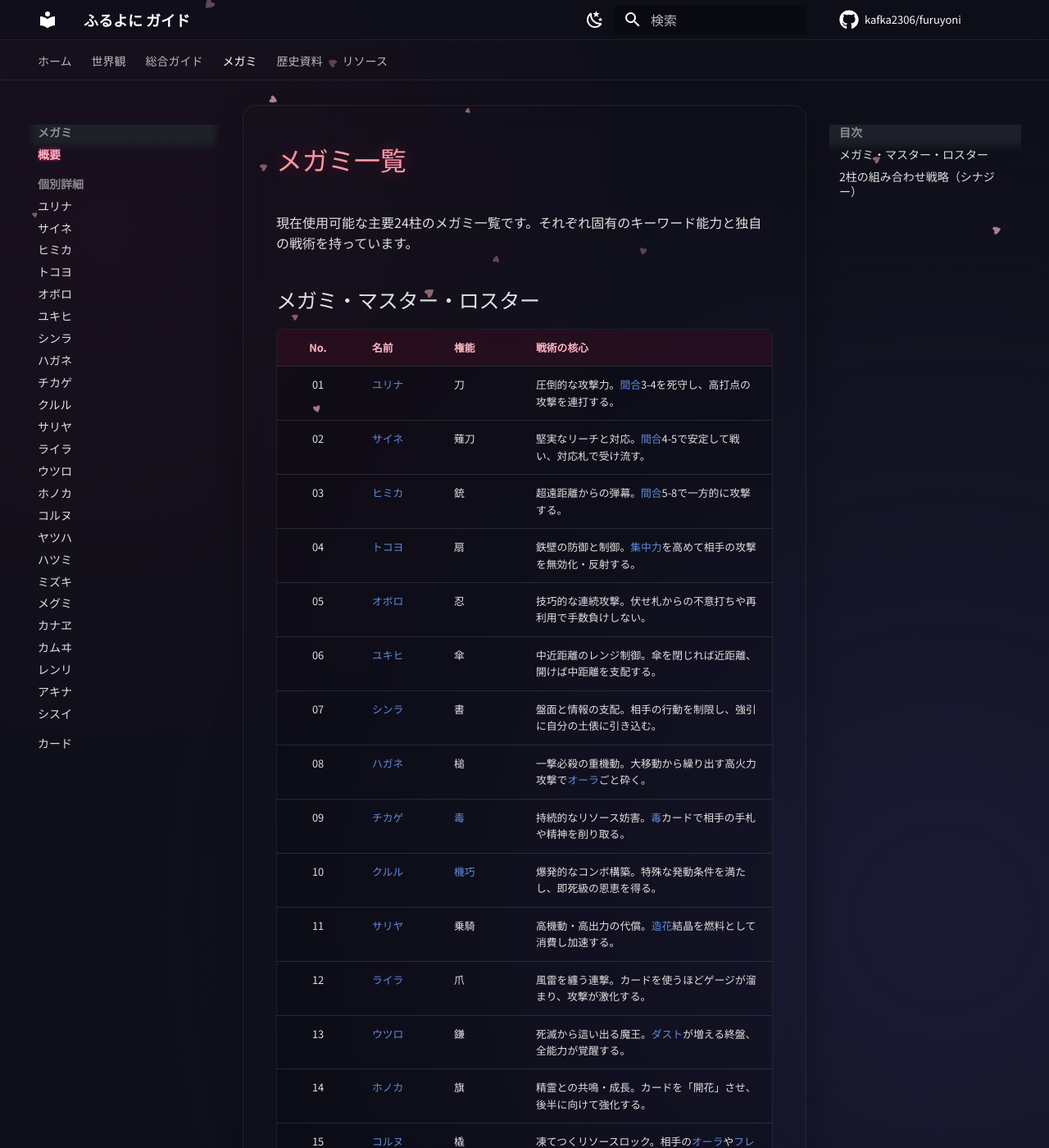
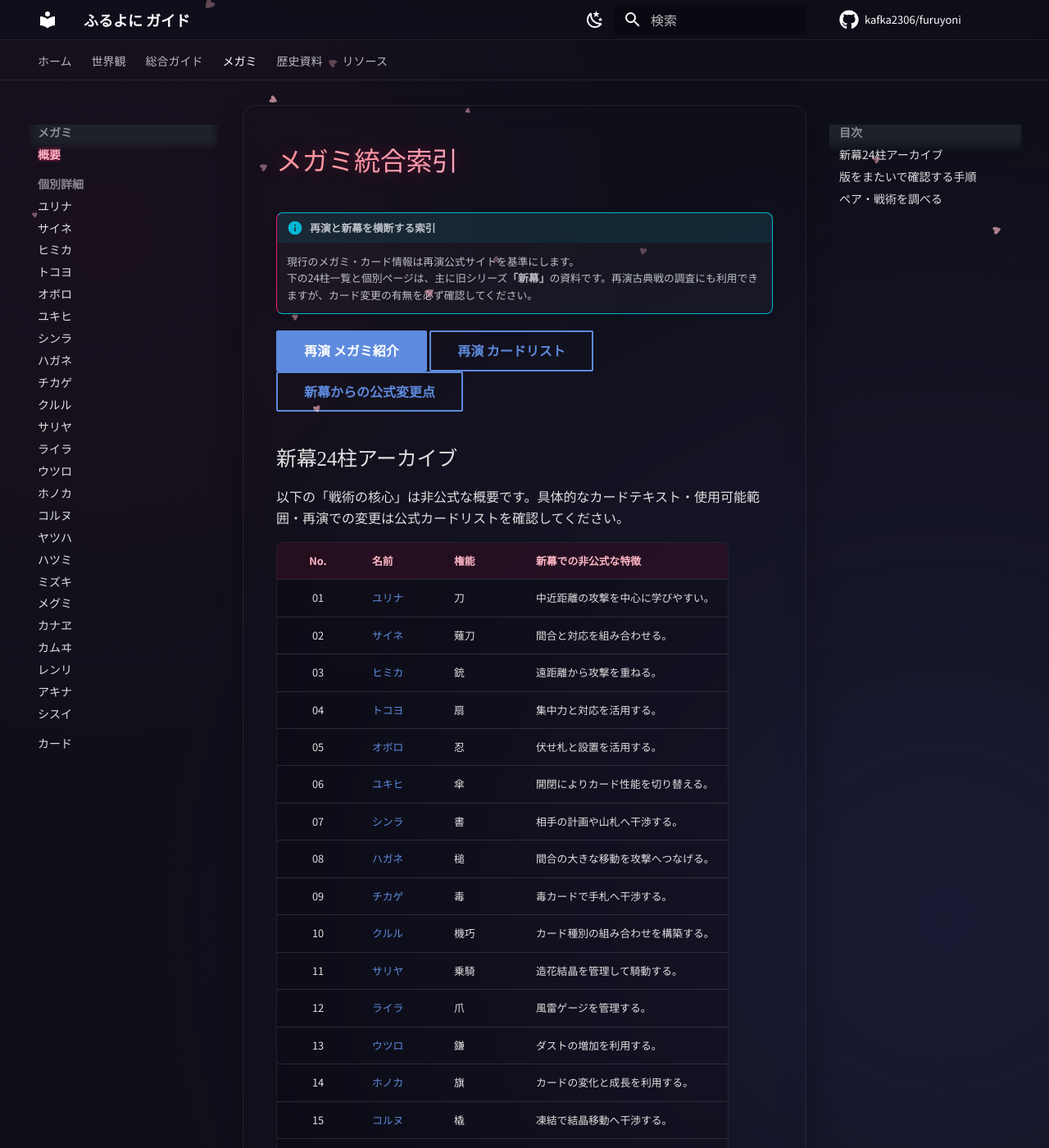
Before and after one commit to KAFKA2306/furuyoni, an MkDocs documentation site: the page built from docs/megami/index.md, in a window 1280 px wide and 1400 px high. Shown: the whole window at 82% size. Built offline with MkDocs 1.6.1 and Material for MkDocs 9.7.7, drawn with Linux system fonts in a browser that asks for light colours; comment, search, counter and statistics services are not loaded; some of the changed text lies outside the part shown.

Commit message:
fix: merge current Megami sources with 24-Megami archive

```diff
--- a/docs/megami/index.md
+++ b/docs/megami/index.md
@@ -1,48 +1,61 @@
-# メガミ一覧
-
-現在使用可能な主要24柱のメガミ一覧です。それぞれ固有のキーワード能力と独自の戦術を持っています。
-
-## メガミ・マスター・ロスター
-
-| No. | 名前 | 権能 | 戦術の核心 |
-|:---:|:---|:---|:---|
-| 01 | [ユリナ](01_yurina.md) | 刀 | 圧倒的な攻撃力。[間合](../rules.md#range)3-4を死守し、高打点の攻撃を連打する。 |
-| 02 | [サイネ](02_saine.md) | 薙刀 | 堅実なリーチと対応。[間合](../rules.md#range)4-5で安定して戦い、対応札で受け流す。 |
-| 03 | [ヒミカ](03_himika.md) | 銃 | 超遠距離からの弾幕。[間合](../rules.md#range)5-8で一方的に攻撃する。 |
-| 04 | [トコヨ](04_tokoyo.md) | 扇 | 鉄壁の防御と制御。[集中力](../rules.md#focus)を高めて相手の攻撃を無効化・反射する。 |
-| 05 | [オボロ](05_oboro.md) | 忍 | 技巧的な連続攻撃。伏せ札からの不意打ちや再利用で手数負けしない。 |
-| 06 | [ユキヒ](06_yukihi.md) | 傘 | 中近距離のレンジ制御。傘を閉じれば近距離、開けば中距離を支配する。 |
-| 07 | [シンラ](07_shinra.md) | 書 | 盤面と情報の支配。相手の行動を制限し、強引に自分の土俵に引き込む。 |
-| 08 | [ハガネ](08_hagane.md) | 槌 | 一撃必殺の重機動。大移動から繰り出す高火力攻撃で[オーラ](../rules.md#aura)ごと砕く。 |
-| 09 | [チカゲ](09_chikage.md) | [毒](../rules.md#poison) | 持続的なリソース妨害。[毒](../rules.md#poison)カードで相手の手札や精神を削り取る。 |
-| 10 | [クルル](10_kururu.md) | [機巧](../rules.md#mechanism) | 爆発的なコンボ構築。特殊な発動条件を満たし、即死級の恩恵を得る。 |
-| 11 | [サリヤ](11_sariya.md) | 乗騎 | 高機動・高出力の代償。[造花](../rules.md#ride)結晶を燃料として消費し加速する。 |
-| 12 | [ライラ](12_laila.md) | 爪 | 風雷を纏う連撃。カードを使うほどゲージが溜まり、攻撃が激化する。 |
-| 13 | [ウツロ](13_utsuro.md) | 鎌 | 死滅から這い出る魔王。[ダスト](../rules.md#dust)が増える終盤、全能力が覚醒する。 |
-| 14 | [ホノカ](14_honoka.md) | 旗 | 精霊との共鳴・成長。カードを「開花」させ、後半に向けて強化する。 |
-| 15 | [コルヌ](15_korunu.md) | 橇 | 凍てつくリソースロック。相手の[オーラ](../rules.md#aura)や[フレア](../rules.md#flare)を[凍結](../rules.md#freeze)して奪う。 |
-| 16 | [ヤツハ](16_yatsuha.md) | 鏡 | 変幻自在のコピー術。相手のステータスや攻撃を自分に写し取る。 |
-| 17 | [ハツミ](17_hatsumi.md) | 櫂 | [間合](../rules.md#range)5を維持するレンジロック。順風・逆風を管理し優位に立つ。 |
-| 18 | [ミズキ](18_mizuki.md) | 兜 | 対応特化。大手楯無門と防壁で堅牢な守りを築く。 |
-| 19 | [メグミ](19_megumi.md) | 唐棹 | 高火力アタッカー。瀧川希の掌で攻撃を強化し圧殺する。 |
-| 20 | [カナヱ](20_kanawe.md) | 面 | 物語を進行させ戦局を支配する。構想と幕の切り替えによる特殊勝利が強力。 |
-| 21 | [カムヰ](21_kamui.md) | 剣 | [通常札](../rules.md)の圧倒的攻撃力でテンポを取る。禁忌ゲージの管理が鍵。 |
-| 22 | [レンリ](22_renri.md) | 衣 | 偽証と心理戦。相手に「反証」の択を強いて、精神的・リソース的に追い詰める。 |
-| 23 | [アキナ](23_akina.md) | 算盤 | リソース操作の王。回収と投資で経済的に支配する。 |
-| 24 | [シスイ](24_shisui.md) | 鋸 | 裂傷による近距離ビートダウン。[オーラ](../rules.md#aura)上限を削り、圧倒的打点を叩き込む。 |
-
-
+---
+title: メガミ統合索引
+description: 再演公式情報と新幕24柱アーカイブの入口
 ---
 
-## 2柱の組み合わせ戦略（シナジー）
+# メガミ統合索引
 
-『ふるよに』の醍醐味は、2柱を組み合わせる「双掌」にあります。
-具体的なペアごとの戦略やデッキ例については、以下のページで詳しく解説しています。
+!!! info "再演と新幕を横断する索引"
+    現行のメガミ・カード情報は再演公式サイトを基準にします。
+    下の24柱一覧と個別ページは、主に旧シリーズ**「新幕」**の資料です。再演古典戦の調査にも利用できますが、カード変更の有無を必ず確認してください。
 
-[:material-arrow-right: **ペア攻略一覧へ**](../rules.md){ .md-button .md-button--primary .full-width }
+[再演 メガミ紹介](https://furuyoni.sekiseiro.com/re/megami/){ .md-button .md-button--primary }
+[再演 カードリスト](https://furuyoni.sekiseiro.com/re/cardlist/){ .md-button }
+[新幕からの公式変更点](https://furuyoni.sekiseiro.com/re/rules/renewal/){ .md-button }
 
+## 新幕24柱アーカイブ
 
----
+以下の「戦術の核心」は非公式な概要です。具体的なカードテキスト・使用可能範囲・再演での変更は公式カードリストを確認してください。
 
-!!! tip
-    初心者のペア選び: まずは攻撃が得意な「[ユリナ](01_yurina.md)」か、リーチが長い「[サイネ](02_saine.md)」を選び、もう一柱は自分の好きなデザインや武器で選んでみましょう。慣れてきたら、相手のメガミを見てからメタを張る「[眼前構築](../rules.md#construction)」を意識してみてください。
+| No. | 名前 | 権能 | 新幕での非公式な特徴 |
+|:---:|:---|:---|:---|
+| 01 | [ユリナ](01_yurina.md) | 刀 | 中近距離の攻撃を中心に学びやすい。 |
+| 02 | [サイネ](02_saine.md) | 薙刀 | 間合と対応を組み合わせる。 |
+| 03 | [ヒミカ](03_himika.md) | 銃 | 遠距離から攻撃を重ねる。 |
+| 04 | [トコヨ](04_tokoyo.md) | 扇 | 集中力と対応を活用する。 |
+| 05 | [オボロ](05_oboro.md) | 忍 | 伏せ札と設置を活用する。 |
+| 06 | [ユキヒ](06_yukihi.md) | 傘 | 開閉によりカード性能を切り替える。 |
+| 07 | [シンラ](07_shinra.md) | 書 | 相手の計画や山札へ干渉する。 |
+| 08 | [ハガネ](08_hagane.md) | 槌 | 間合の大きな移動を攻撃へつなげる。 |
+| 09 | [チカゲ](09_chikage.md) | 毒 | 毒カードで手札へ干渉する。 |
+| 10 | [クルル](10_kururu.md) | 機巧 | カード種別の組み合わせを構築する。 |
+| 11 | [サリヤ](11_sariya.md) | 乗騎 | 造花結晶を管理して騎動する。 |
+| 12 | [ライラ](12_laila.md) | 爪 | 風雷ゲージを管理する。 |
+| 13 | [ウツロ](13_utsuro.md) | 鎌 | ダストの増加を利用する。 |
+| 14 | [ホノカ](14_honoka.md) | 旗 | カードの変化と成長を利用する。 |
+| 15 | [コルヌ](15_korunu.md) | 橇 | 凍結で結晶移動へ干渉する。 |
+| 16 | [ヤツハ](16_yatsuha.md) | 鏡 | 鏡映など数値関係を利用する。 |
+| 17 | [ハツミ](17_hatsumi.md) | 櫂 | 順風・逆風と間合を管理する。 |
+| 18 | [ミズキ](18_mizuki.md) | 兜 | 対応と兵員を活用する。 |
+| 19 | [メグミ](19_megumi.md) | 唐棹 | 種結晶と付与札を活用する。 |
+| 20 | [カナヱ](20_kanawe.md) | 面 | 構想を進行させる。 |
+| 21 | [カムヰ](21_kamui.md) | 剣 | 禁忌を管理しながら攻撃する。 |
+| 22 | [レンリ](22_renri.md) | 衣 | 偽証と反証による選択を作る。 |
+| 23 | [アキナ](23_akina.md) | 算盤 | 資本と投資を管理する。 |
+| 24 | [シスイ](24_shisui.md) | 鋸 | 裂傷を利用する。 |
+
+## 版をまたいで確認する手順
+
+1. この索引で旧版のメガミ・カード名を特定する。
+2. [新幕からの公式変更点](https://furuyoni.sekiseiro.com/re/rules/renewal/)で変更対象か確認する。
+3. [再演カードリスト](https://furuyoni.sekiseiro.com/re/cardlist/)で現行テキストを確認する。
+4. 遊ぶフォーマットの使用可能範囲・禁止改定を[再演公式ルール](https://furuyoni.sekiseiro.com/re/rules/)で確認する。
+
+## ペア・戦術を調べる
+
+[ルール・戦術統合ガイド](../rules.md){ .md-button .md-button--primary }
+[新幕カード画像一覧](cards.md){ .md-button }
+[版・フォーマット統合ガイド](../status.md){ .md-button }
+
+!!! warning "個別ページの注意"
+    24柱の個別ページは一括して新幕アーカイブとして残しています。ページ内のカード数値、推奨構築、環境評価は再演へ自動的に適用しないでください。
```
